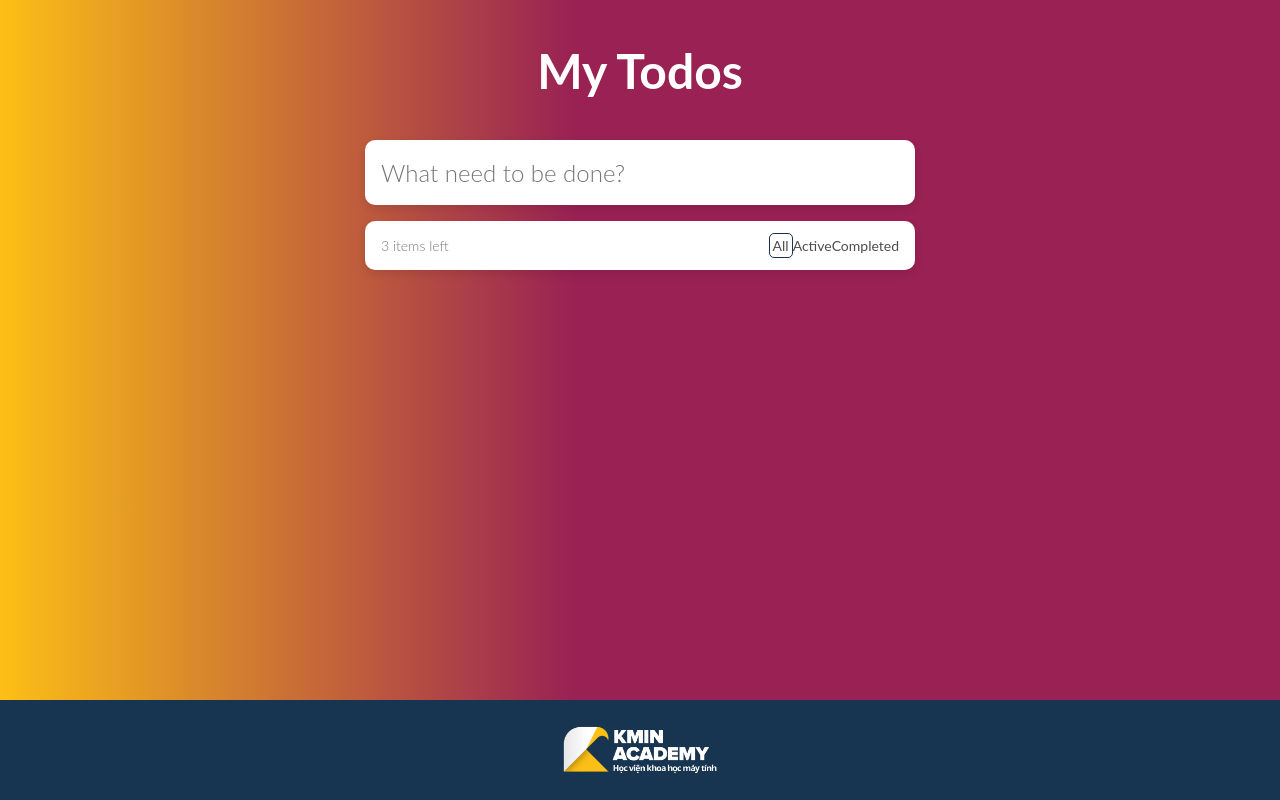
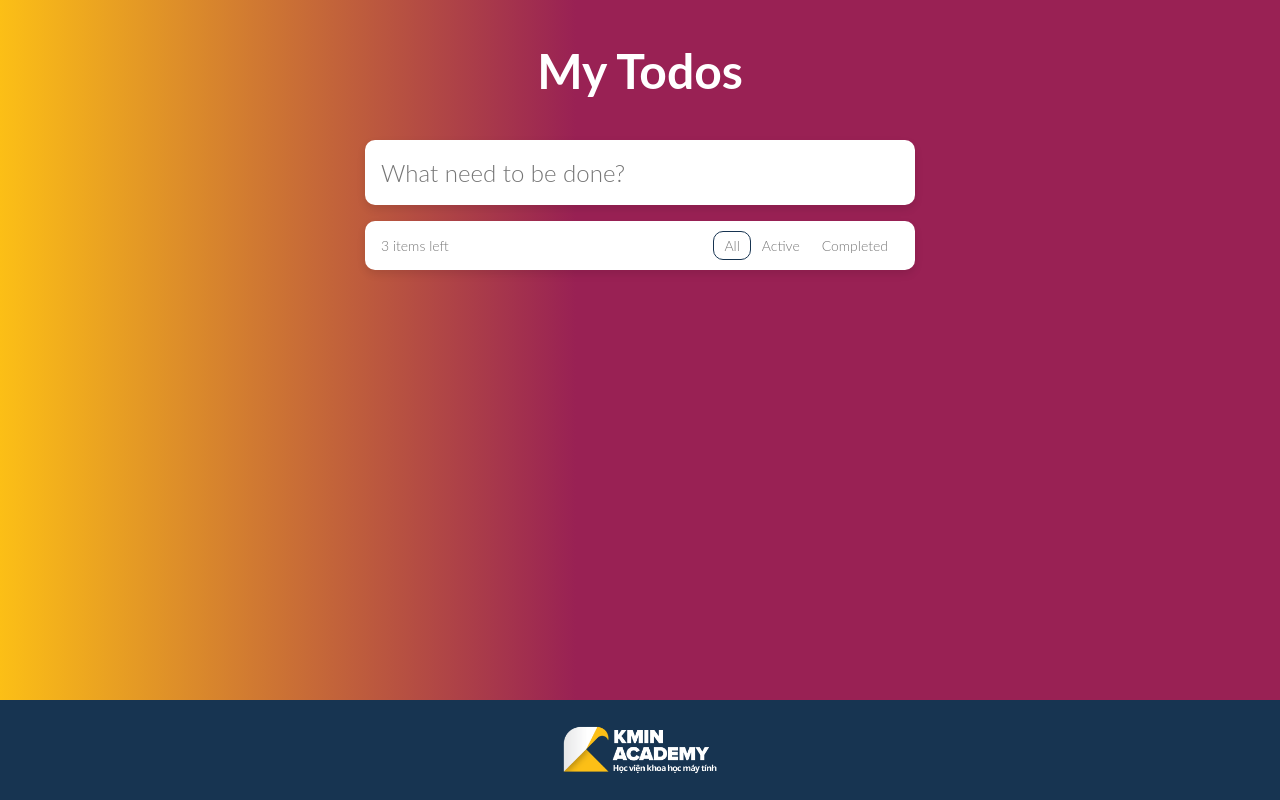
Before and after one commit to WildWolf19101/todoList, a React (Vite) app: page / in a window 1280 px wide. Built offline with nearby package versions, Linux system fonts and the light colour scheme.

Commit message:
upload code

```diff
--- a/src/assets/css/App.css
+++ b/src/assets/css/App.css
@@ -152,7 +152,7 @@ body {
     border-radius: 10px;
 }
 
-.todo-filter-status a {
+.todo-filter-status span {
     color: #777;
     font-weight: 300;
     text-decoration: none;
@@ -161,14 +161,12 @@ body {
     border-radius: 10px;
 }
 
-.todo-filter-status a:hover {
+.todo-filter-status span:hover {
     cursor: pointer;
 }
 
 .todo-filter-status .active {
-    border-radius: 5px;
     border: 1px solid var(--kmin-color-1);
-    padding: 3px;
 }
 
 .todo-filter-count {
--- /dev/null
+++ b/src/components/Pages/todoList/TodoFilter.jsx
@@ -0,0 +1,31 @@
+import React from 'react';
+
+const TodoFilter = ({ filterStatus, handleFilterClick }) => {
+    return (
+        <div className="todo-filter-container">
+            <div className="todo-filter-count">3 items left</div>
+            <div className="todo-filter-status">
+                <span
+                    className={filterStatus === 'all' ? 'active' : ''}
+                    onClick={() => handleFilterClick('all')}
+                >
+                    All
+                </span>
+                <span
+                    className={filterStatus === 'active' ? 'active' : ''}
+                    onClick={() => handleFilterClick('active')}
+                >
+                    Active
+                </span>
+                <span
+                    className={filterStatus === 'completed' ? 'active' : ''}
+                    onClick={() => handleFilterClick('completed')}
+                >
+                    Completed
+                </span>
+            </div>
+        </div>
+    );
+};
+
+export default TodoFilter;
--- a/src/components/Pages/todoList/todoList.jsx
+++ b/src/components/Pages/todoList/todoList.jsx
@@ -1,14 +1,15 @@
-import React, { useState } from 'react'
+import React, { useEffect, useState } from 'react'
 import { NavLink, Outlet } from 'react-router-dom'
 
 import Header from '../../Layouts/Header'
 import Footer from '../../Layouts/Footer'
 import Form from './TodoForm'
 import Todo from './Todo'
+import TodoFilter from './TodoFilter'
 
 const todoList = () => {
     const [todos, setTodos] = useState([]);
-    const [filterStatus, setFilterStatus] = useState('all')
+    const [filterStatus, setFilterStatus] = useState('all');
 
     // add
     const addTodo = todo => {
@@ -84,29 +85,7 @@ const todoList = () => {
                 <div className="todo-container">
                     <Form onSubmit={addTodo} />
 
-                    <div className="todo-filter-container">
-                        <div className="todo-filter-count">3 items left</div>
-                        <div className="todo-filter-status">
-                            <span
-                                className={filterStatus === 'all' ? 'active' : ''}
-                                onClick={() => handleFilterClick('all')}
-                            >
-                                All
-                            </span>
-                            <span
-                                className={filterStatus === 'active' ? 'active' : ''}
-                                onClick={() => handleFilterClick('active')}
-                            >
-                                Active
-                            </span>
-                            <span
-                                className={filterStatus === 'completed' ? 'active' : ''}
-                                onClick={() => handleFilterClick('completed')}
-                            >
-                                Completed
-                            </span>
-                        </div>
-                    </div>
+                    <TodoFilter filterStatus={filterStatus} handleFilterClick={handleFilterClick} />
 
                     <div className="todo-list-container">
                         <Todo
```
